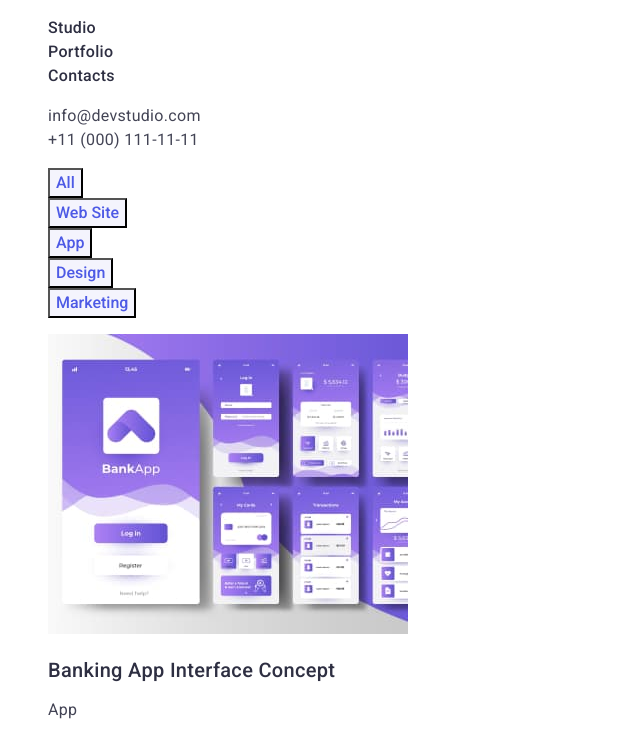
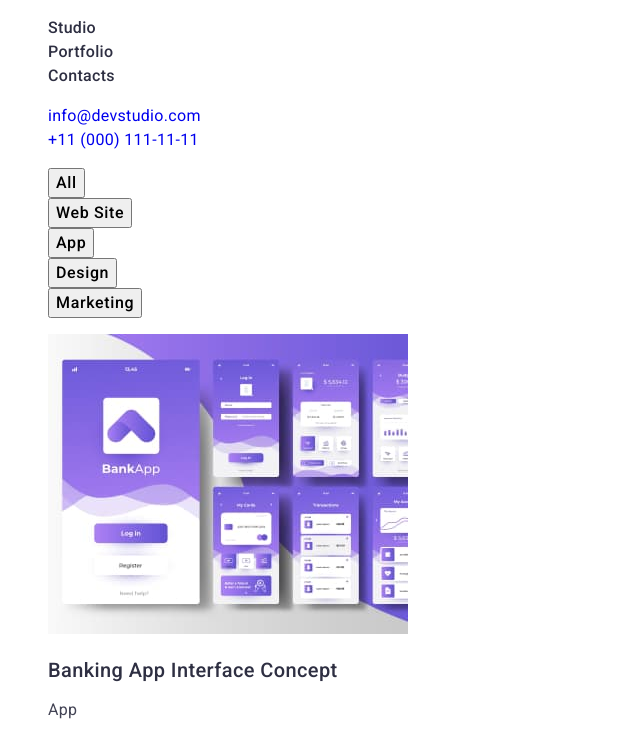
Before and after one commit to Denys7717/goit-markup-hw-02, a plain HTML site: page portfolio.html in a window 1280 px wide. Shown: the part 32-767 px from the top of the page, without its empty margins (0-640 px from the left). Drawn offline with Linux system fonts and the light colour scheme.

Commit message:
version2
version2

```diff
--- a/css/styles.css
+++ b/css/styles.css
@@ -34,6 +34,7 @@ body {
   font-size: 20px;
   line-height: 1.2;
   color: var(--primary-color);
+  letter-spacing: 0.02em;
 }
 
 .section-title {
@@ -41,6 +42,8 @@ body {
   line-height: 1.11;
   text-transform: capitalize;
   color: var(--primary-color);
+  text-align: center;
+  letter-spacing: inherit;
 }
 .btn-fam {
   font-family: inherit;
@@ -48,6 +51,7 @@ body {
   font-size: inherit;
   line-height: inherit;
   cursor: pointer;
+  letter-spacing: 0.04em;
 }
 
 .btn-fam:is(:hover, :focus) {
@@ -75,7 +79,7 @@ body {
   color: var(--primary-color);
 }
 
-.header-address-link {
+.header-address {
   color: inherit;
   font-style: normal;
 }
@@ -90,6 +94,8 @@ body {
   font-size: 56px;
   line-height: 1.07;
   color: var(--white-color);
+  text-align: center;
+  letter-spacing: 0.02em;
 }
 .hero-button {
   color: var(--white-color);
@@ -109,6 +115,9 @@ body {
 /** -----------------------TEAM---------------------- */
 .team {
   background-color: var(--secondary-background-color);
+}
+.team-list {
+  background-color: var(--white-color);
 }
 
 .team-img {
--- a/portfolio.html
+++ b/portfolio.html
@@ -26,7 +26,9 @@
             <a class="header-link link click-nav" href="./index.html">Studio</a>
           </li>
           <li class="header-item">
-            <a class="header-link link click-nav" href="">Portfolio</a>
+            <a class="header-link link click-nav" href="./portfolio.html"
+              >Portfolio</a
+            >
           </li>
           <li class="header-item">
             <a class="header-link link click-nav" href="">Contacts</a>
@@ -55,28 +57,34 @@
 
     <main>
       <h1 hidden>Portfolio</h1>
-      <section class="sorting-menu">
-        <ul class="sorting-menu-list list">
+      <section class="project-sorting-menu">
+        <ul class="project-sorting-list list">
           <li class="sorting-item">
-            <button class="sorting-btn btn-fam" type="button">All</button>
+            <button class="project-sorting-btn btn-fam" type="button">
+              All
+            </button>
           </li>
           <li class="sorting-item">
-            <button class="sorting-btn btn-fam" type="button">Web Site</button>
+            <button class="project-sorting-btn btn-fam" type="button">
+              Web Site
+            </button>
           </li>
           <li class="sorting-item">
-            <button class="sorting-btn btn-fam" type="button">App</button>
+            <button class="project-sorting-btn btn-fam" type="button">
+              App
+            </button>
           </li>
           <li class="sorting-item">
-            <button class="sorting-btn btn-fam" type="button">Design</button>
+            <button class="project-sorting-btn btn-fam" type="button">
+              Design
+            </button>
           </li>
           <li class="sorting-item">
-            <button class="sorting-btn btn-fam" type="button">Marketing</button>
+            <button class="project-sorting-btn btn-fam" type="button">
+              Marketing
+            </button>
           </li>
         </ul>
-      </section>
-      <!----------------------------CARD------------------------------>
-
-      <section class="project-card">
         <ul class="project-card-list list">
           <li class="project-card-item">
             <img
```
Also changed, not shown: index.html (+2 -10 lines).
